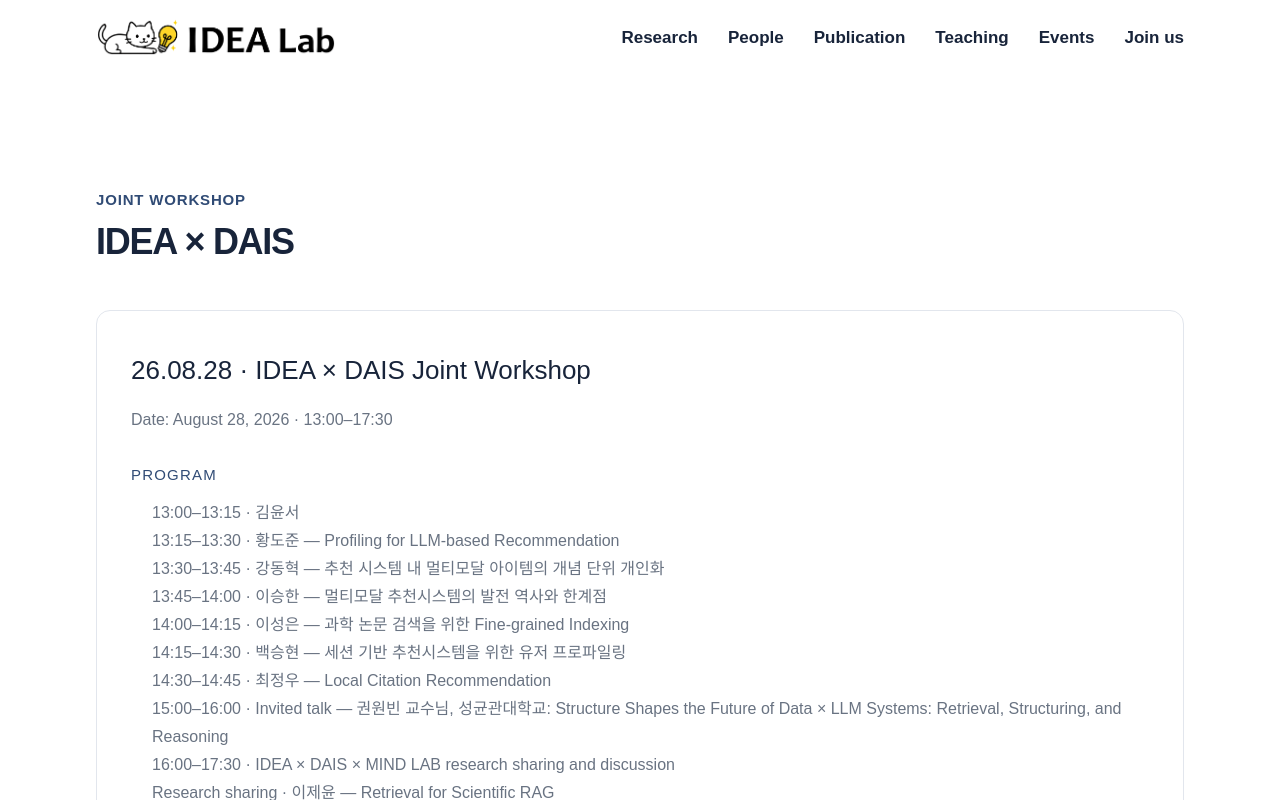
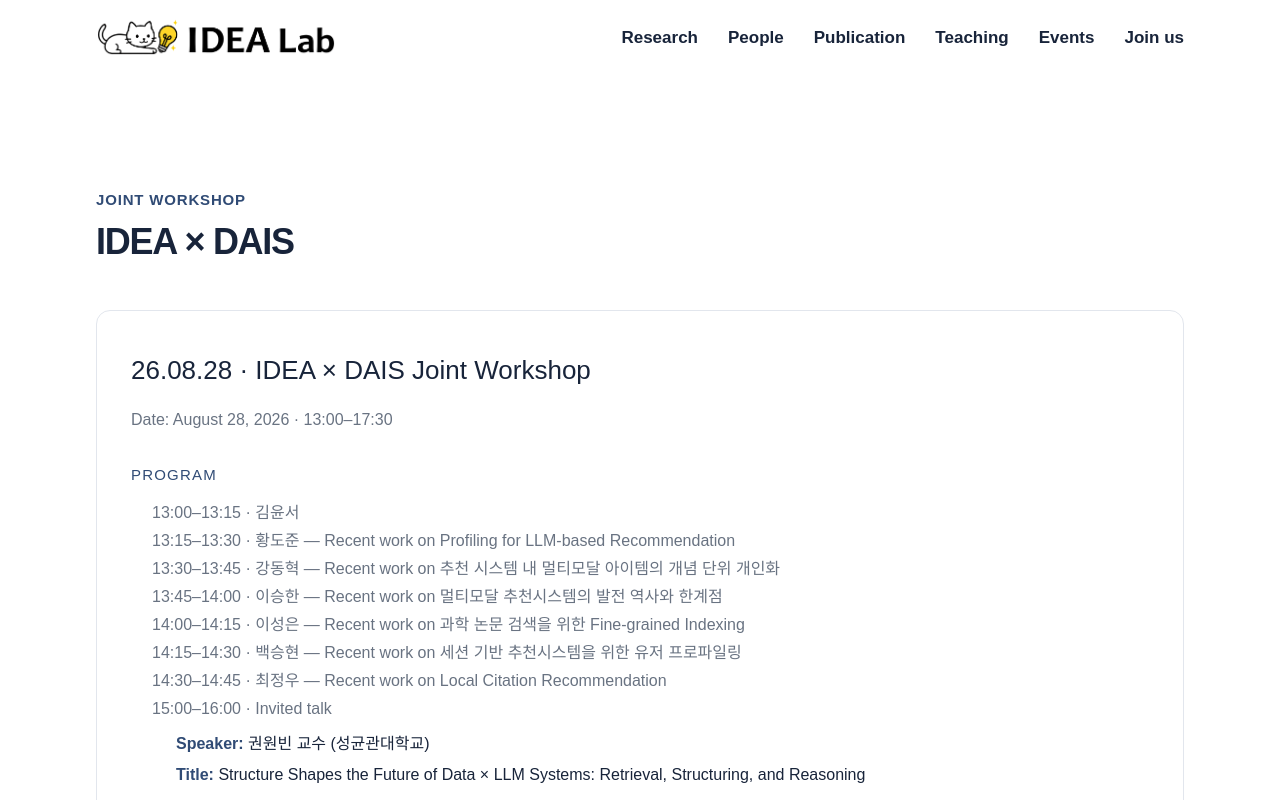
Before and after one commit to idealab-ku/idealab-website, a Next.js app: page /events/joint-workshop in a window 1280 px wide. Shown: the top 800 px of the page. Built offline with nearby package versions, Linux system fonts and the light colour scheme.

Commit message:
Refine joint workshop program layout

```diff
--- a/app/events/joint-workshop/page.tsx
+++ b/app/events/joint-workshop/page.tsx
@@ -1,21 +1,43 @@
 import { PageHero, SiteFrame } from "../../components";
 
-const workshops = [
+type WorkshopProgramItem = string | {
+  text: string;
+  details: Array<{ label?: string; text: string }>;
+};
+
+type Workshop = {
+  id: string;
+  title: string;
+  meta: string[];
+  program: WorkshopProgramItem[];
+};
+
+const workshops: Workshop[] = [
   {
     id: "workshop-2026-08",
     title: "26.08.28 · IDEA × DAIS Joint Workshop",
     meta: ["Date: August 28, 2026 · 13:00–17:30"],
     program: [
       "13:00–13:15 · 김윤서",
-      "13:15–13:30 · 황도준 — Profiling for LLM-based Recommendation",
-      "13:30–13:45 · 강동혁 — 추천 시스템 내 멀티모달 아이템의 개념 단위 개인화",
-      "13:45–14:00 · 이승한 — 멀티모달 추천시스템의 발전 역사와 한계점",
-      "14:00–14:15 · 이성은 — 과학 논문 검색을 위한 Fine-grained Indexing",
-      "14:15–14:30 · 백승현 — 세션 기반 추천시스템을 위한 유저 프로파일링",
-      "14:30–14:45 · 최정우 — Local Citation Recommendation",
-      "15:00–16:00 · Invited talk — 권원빈 교수님, 성균관대학교: Structure Shapes the Future of Data × LLM Systems: Retrieval, Structuring, and Reasoning",
-      "16:00–17:30 · IDEA × DAIS × MIND LAB research sharing and discussion",
-      "Research sharing · 이제윤 — Retrieval for Scientific RAG",
+      "13:15–13:30 · 황도준 — Recent work on Profiling for LLM-based Recommendation",
+      "13:30–13:45 · 강동혁 — Recent work on 추천 시스템 내 멀티모달 아이템의 개념 단위 개인화",
+      "13:45–14:00 · 이승한 — Recent work on 멀티모달 추천시스템의 발전 역사와 한계점",
+      "14:00–14:15 · 이성은 — Recent work on 과학 논문 검색을 위한 Fine-grained Indexing",
+      "14:15–14:30 · 백승현 — Recent work on 세션 기반 추천시스템을 위한 유저 프로파일링",
+      "14:30–14:45 · 최정우 — Recent work on Local Citation Recommendation",
+      {
+        text: "15:00–16:00 · Invited talk",
+        details: [
+          { label: "Speaker", text: "권원빈 교수 (성균관대학교)" },
+          { label: "Title", text: "Structure Shapes the Future of Data × LLM Systems: Retrieval, Structuring, and Reasoning" },
+        ],
+      },
+      {
+        text: "16:00–17:30 · IDEA × DAIS × MIND LAB research sharing and discussion",
+        details: [
+          { text: "이제윤 — Recent work on Retrieval for Scientific RAG" },
+        ],
+      },
     ],
   },
   {
@@ -40,7 +62,11 @@ export default function JointWorkshop() {
         <h2>{workshop.title}</h2>
         {workshop.meta.map((line) => <p key={line}>{line}</p>)}
         <h3>Program</h3>
-        <ul>{workshop.program.map((line) => <li key={line}>{line}</li>)}</ul>
+        <ul>{workshop.program.map((item) => typeof item === "string"
+          ? <li key={item}>{item}</li>
+          : <li key={item.text}>{item.text}<ul className="workshop-sublist">{item.details.map((detail) => <li key={`${detail.label ?? "detail"}-${detail.text}`}>
+            {detail.label && <strong>{`${detail.label}:`}</strong>} {detail.text}
+          </li>)}</ul></li>)}</ul>
       </article>)}
     </section>
   </SiteFrame>;
--- a/app/globals.css
+++ b/app/globals.css
@@ -293,6 +293,9 @@ nav a:hover{color:var(--teal-dark);border-color:var(--teal)}
 .detail-page h3{font-size:15px;text-transform:uppercase;letter-spacing:.08em;color:var(--teal-dark);margin:30px 0 13px}
 .detail-page p,.detail-page li{font-size:16px;line-height:1.75;color:var(--muted)}
 .detail-page ul,.detail-page ol{padding-left:21px}
+.detail-page .workshop-sublist{margin:7px 0 10px;padding-left:24px}
+.detail-page .workshop-sublist li{margin:3px 0;color:var(--navy)}
+.detail-page .workshop-sublist strong{font-weight:700;color:var(--teal-dark)}
 .course-detail{padding:0 0 80px;max-width:none}
 .course-detail h2{font-size:24px;line-height:1.35;letter-spacing:-.02em;margin:0 0 18px}
 .course-detail p,.course-detail li{font-size:17px;line-height:1.75;color:var(--muted)}
```
Also changed, not shown: 1 other file (tests, documents, lock files or other folders).
